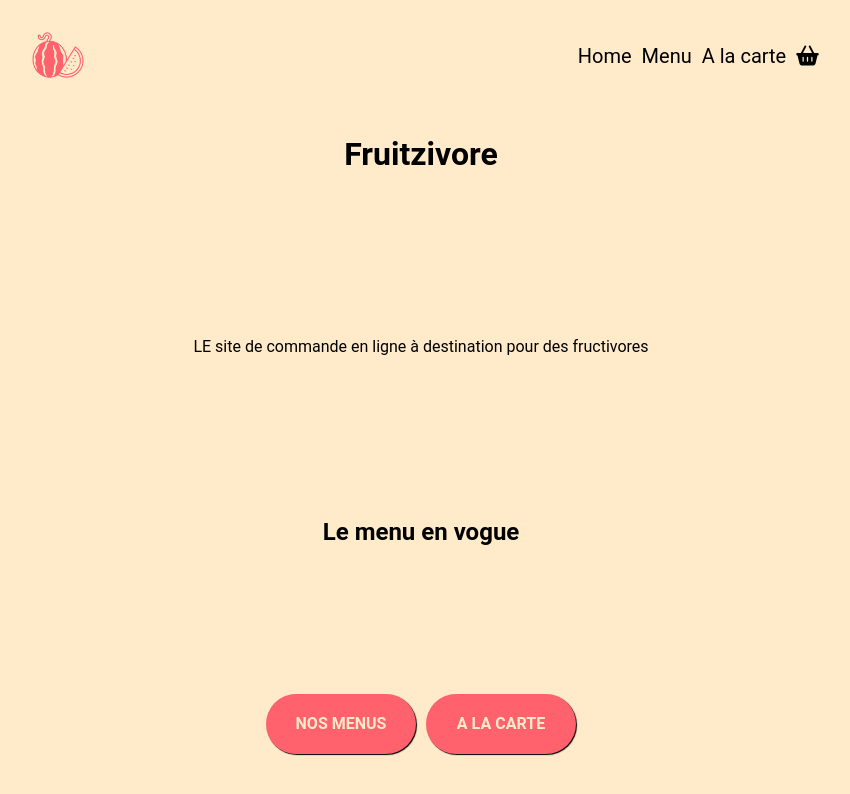
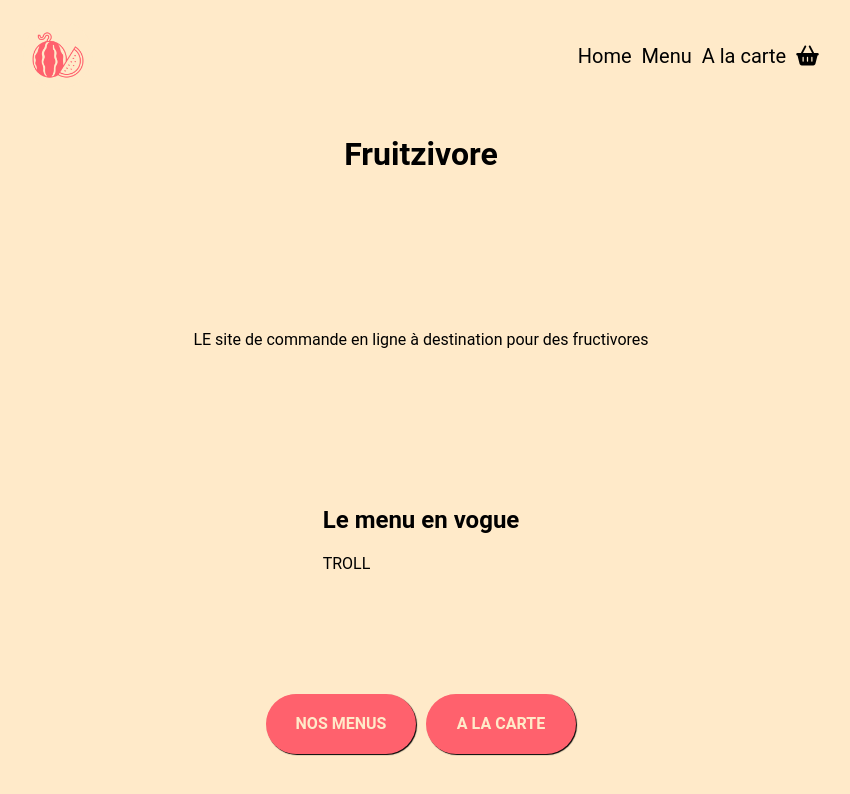
Before and after one commit to NicolasPi-maker/fruitzivore, a React (Create React App) app in the folder frontfruitzivore/: page / in a window 1280 px wide. Shown: the top 794 px of the page, without its empty margins (219-1069 px from the left). Built offline with nearby package versions, Linux system fonts and the light colour scheme.

Commit message:
TROLL XDD

```diff
--- a/frontfruitzivore/src/pages/Home/index.jsx
+++ b/frontfruitzivore/src/pages/Home/index.jsx
@@ -14,7 +14,7 @@ function Home({ data }) {
       <p>LE site de commande en ligne à destination pour des fructivores</p>
       <div>
         <h2>Le menu en vogue</h2>
-
+        TROLL
       </div>
       <div className="list-row">
         <ButtonLink url='/menu' content='Nos menus' />
```
